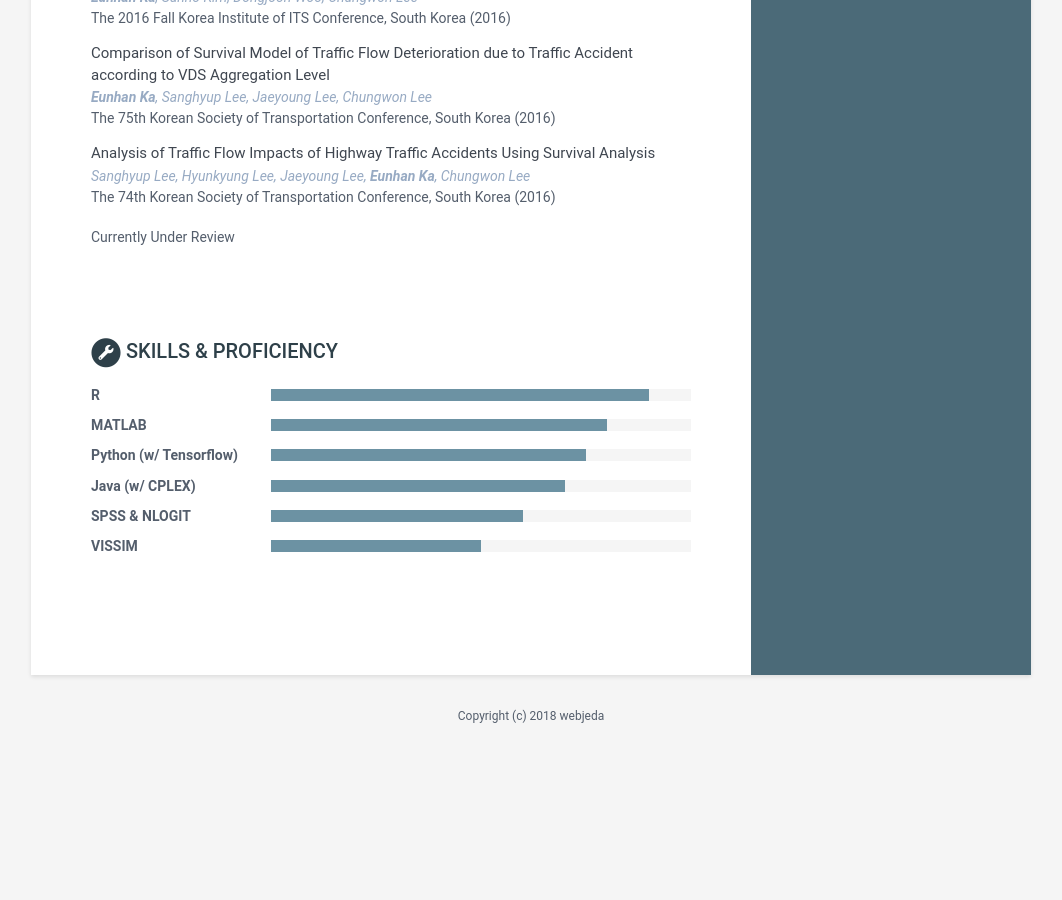
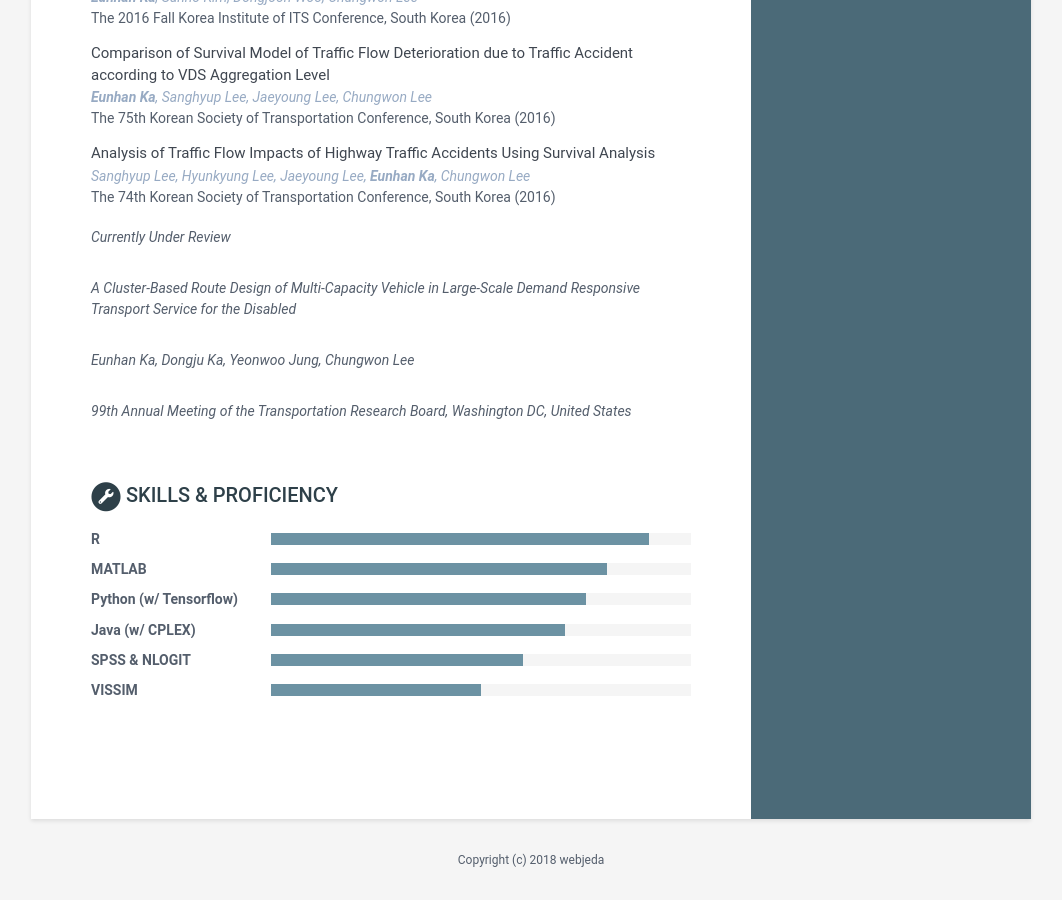
Before and after one commit to eunhanka/eunhanka.github.io, a Jekyll site: the page built from index.html, in a window 1280 px wide and 900 px high, scrolled down 3437 px. Shown: the whole window, without its empty margins (109-1171 px from the left). Built offline with Jekyll 4.4.1, drawn with Linux system fonts in a browser that asks for light colours; before the commit the page ends 4193 px from its top, so only the background shows below that.

Commit message:
Update data.yml

```diff
--- a/_data/data.yml
+++ b/_data/data.yml
@@ -181,7 +181,7 @@
 
       - title: Analysis of Traffic Flow Impacts of Highway Traffic Accidents Using Survival Analysis
         authors: Sanghyup Lee, Hyunkyung Lee, Jaeyoung Lee, <b>Eunhan Ka</b>, Chungwon Lee
-        conference: The 74th Korean Society of Transportation Conference, South Korea (2016) <br><br><p>Currently Under Review</p><br>
+        conference: The 74th Korean Society of Transportation Conference, South Korea (2016) <br><br><p><i>Currently Under Review</i></p><br><p><i>A Cluster-Based Route Design of Multi-Capacity Vehicle in Large-Scale Demand Responsive Transport Service for the Disabled</i></p><br><p><i>Eunhan Ka, Dongju Ka, Yeonwoo Jung, Chungwon Lee</i></p><br><p><i>99th Annual Meeting of the Transportation Research Board, Washington DC, United States</i></p>
 
 
 
```
